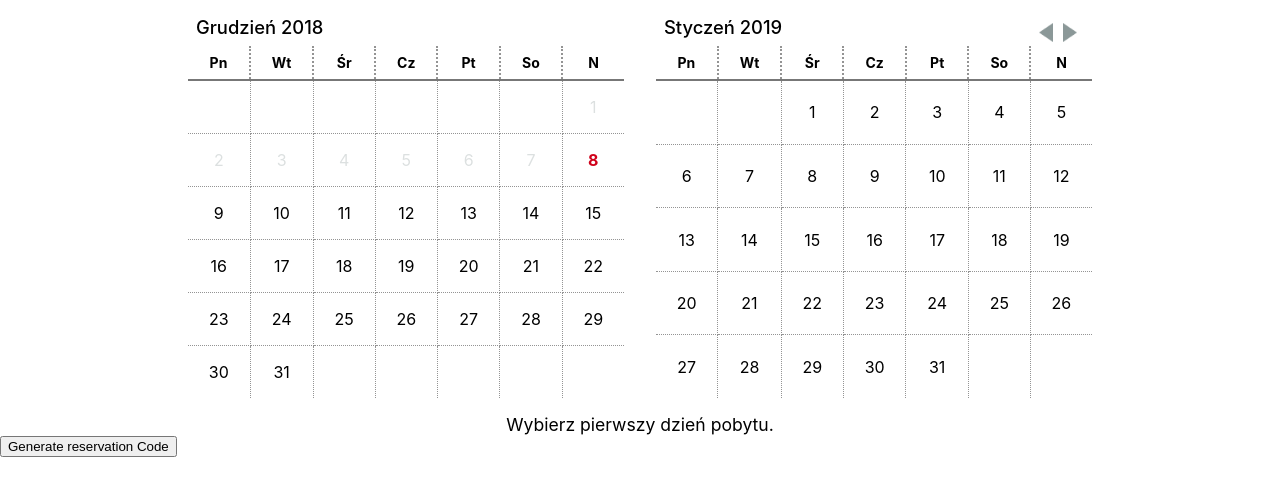
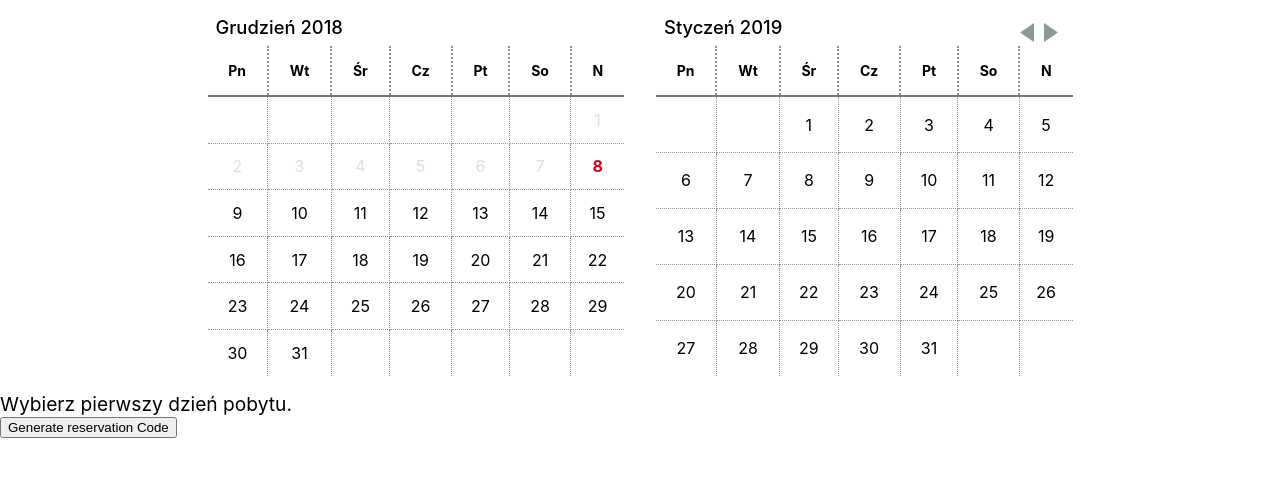
Before and after one commit to wojciechlasak/booking, a React (Create React App) app in the folder client/: page / in a window 1280 px wide. Shown: the top 496 px of the page. Built offline with nearby package versions, Linux system fonts and the light colour scheme.

Commit message:
change padding,font-size and add css for Login

```diff
--- a/client/src/Calendar.css
+++ b/client/src/Calendar.css
@@ -9,13 +9,12 @@
 
 
 
-.container{
+.calendar-container{
   width:100%;
   display: flex;
   justify-content: center;
   text-align: center;
   flex-direction: column;
-
 }
 
 .MyStyle{
@@ -29,7 +28,7 @@
 }
 
 .MyStyle .DayPicker-Weekday{
-  padding:0.5rem 1.3rem;
+  padding:1rem 1.3rem;
   color:#000;
   font-weight: bold;
   border-right: dotted 2px #949494;
@@ -54,13 +53,13 @@
 }
 
 .MyStyle .DayPicker-Day{
-  padding:1rem 1.3rem;
+  padding:0.8rem 1rem;
   border-radius: 0;
   border: dotted 1px #949494;
 }
 
 .DayPicker-text{
-  font-size:1.1rem;
+  font-size:1.2rem;
 }
 
 .link{
@@ -71,7 +70,6 @@
   background-color: #51a0fa;
   cursor: pointer;
   transition: 0.3s;
-  font-size: 1.1rem;
   border-radius: 5px;
   padding:0.5rem;
 }
--- /dev/null
+++ b/client/src/Login.css
@@ -0,0 +1,5 @@
+.Login{
+    max-width: 400px;
+    margin: 0 auto;
+    padding-top:50px;
+}
```
